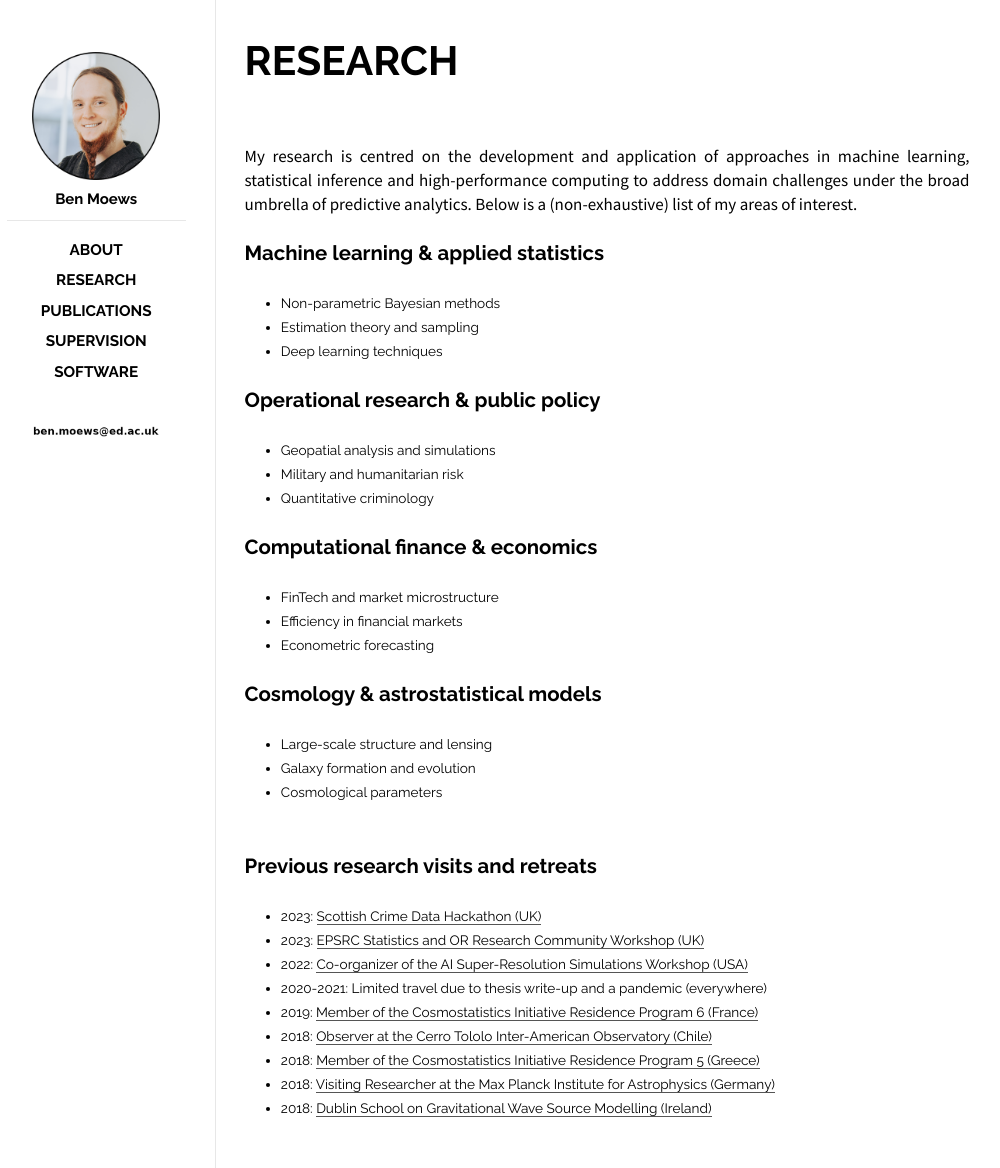
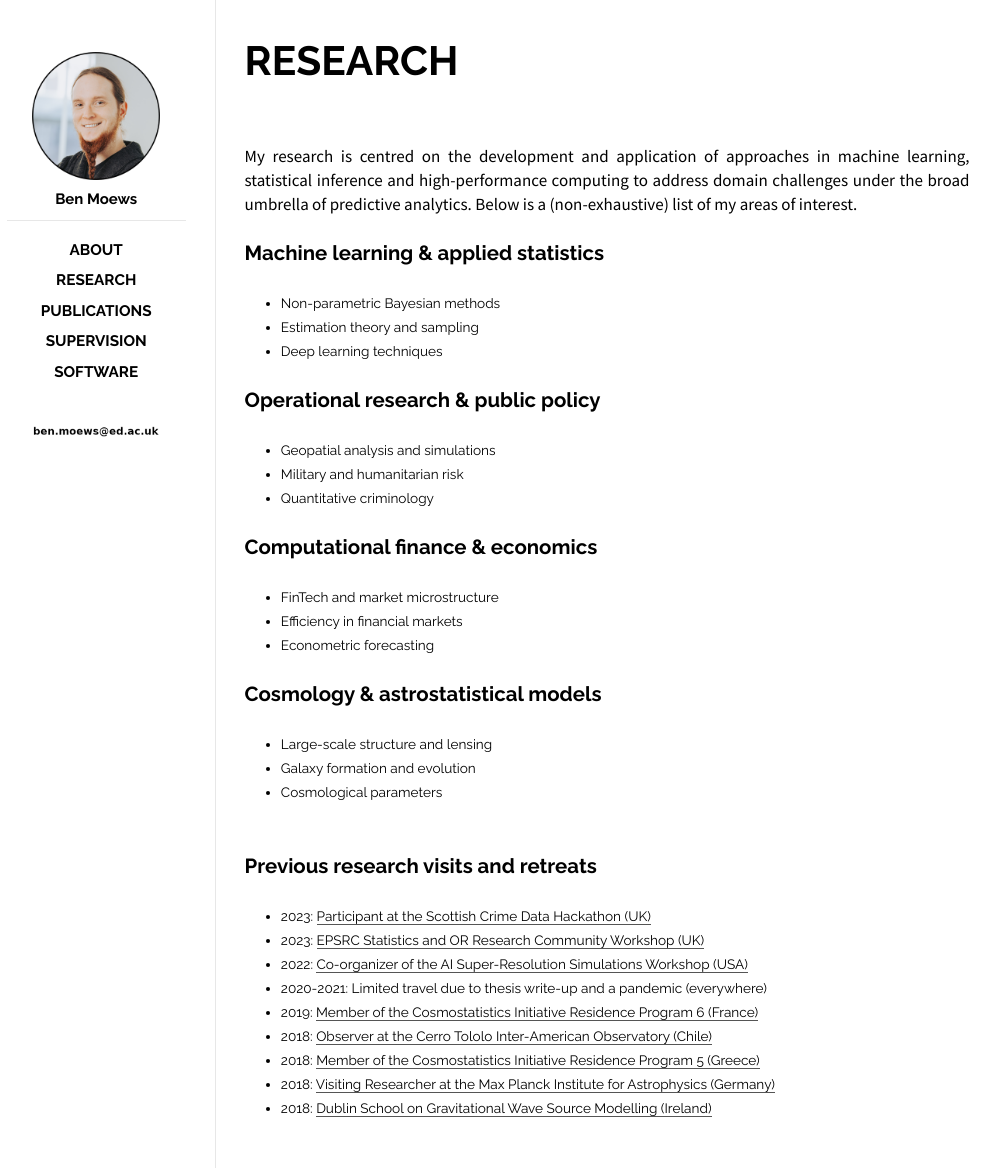
Before and after one commit to moews/moews.github.io, a Jekyll site: the page built from _posts/2017-03-26-research.md, in a window 1280 px wide. Shown: the whole page, without its empty margins (143-1143 px from the left). Built offline with Jekyll 4.4.1, drawn with Linux system fonts in a browser that asks for light colours.

Commit message:
Update 2017-03-26-research.md

```diff
--- a/_posts/2017-03-26-research.md
+++ b/_posts/2017-03-26-research.md
@@ -41,7 +41,7 @@
 
 ## Previous research visits and retreats
 
-* 2023: [Scottish Crime Data Hackathon (UK)](https://www.sccjr.ac.uk/event/scottish-crime-data-hackathon)
+* 2023: [Participant at the Scottish Crime Data Hackathon (UK)](https://www.sccjr.ac.uk/event/scottish-crime-data-hackathon)
 * 2023: [EPSRC Statistics and OR Research Community Workshop (UK)](https://www.ukri.org/events/statistics-and-operational-research-community-workshop-17-jan)
 * 2022: [Co-organizer of the AI Super-Resolution Simulations Workshop (USA)](https://events.mcs.cmu.edu/aisrs22)
 * 2020-2021: Limited travel due to thesis write-up and a pandemic (everywhere)
```
